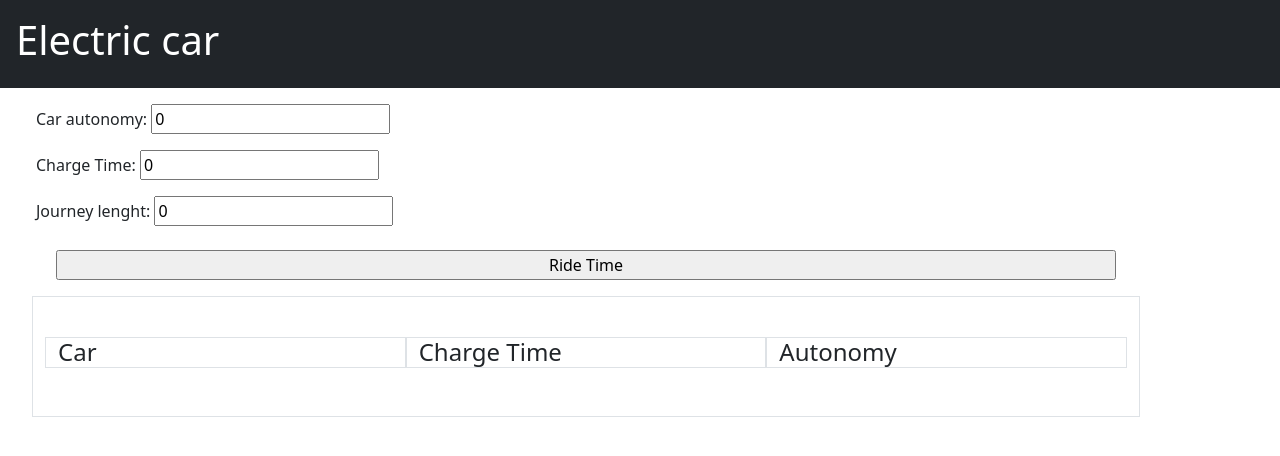
After one commit to ArthurBajt/Info802_ElectricCars, a Flask app: page /test_services in a window 1280 px wide. The commit adds this page. Shown: the top 456 px of the page. Run offline with Flask 2, Linux system fonts and the light colour scheme; data that the repository does not hold is empty.

Commit message:
ride time + service ride

```diff
--- a/ElectricCarsServices/Controller/__init__.py
+++ b/ElectricCarsServices/Controller/__init__.py
@@ -1 +1,2 @@
 from .CarController import CarController
+from .RideController import RideController
--- a/ElectricCarsServices/Service/HomeServices.py
+++ b/ElectricCarsServices/Service/HomeServices.py
@@ -1,4 +1,4 @@
-from flask import Blueprint, render_template
+from flask import Blueprint, render_template, url_for
 
 from ElectricCarsServices.Controller import CarController
 
@@ -10,3 +10,15 @@ app: Blueprint = Blueprint('home', __name__, url_prefix='/')
 def home():
     data: dict = {"cars": CarController.get()}
     return render_template("index.html", data=data)
+
+
+@app.route('/test_services')
+def test_services():
+    services: list[dict] = [
+        {"name": "Ride Time", "url": url_for("Ride.time")}
+    ]
+
+    data: dict = {"cars": CarController.get(),
+                  "services": services}
+
+    return render_template("test_services.html", data=data)
--- a/ElectricCarsServices/Service/__init__.py
+++ b/ElectricCarsServices/Service/__init__.py
@@ -2,9 +2,11 @@ from flask import Blueprint
 
 from .HomeServices import app as bp_home
 from .CarServices import app as bp_cars
+from .RideService import app as bp_ride
 
 
 services: list[Blueprint] = [
     bp_home,
-    bp_cars
+    bp_cars,
+    bp_ride
 ]
--- a/ElectricCarsServices/templates/base.html
+++ b/ElectricCarsServices/templates/base.html
@@ -6,6 +6,7 @@
       rel="stylesheet" integrity="sha384-1BmE4kWBq78iYhFldvKuhfTAU6auU8tT94WrHftjDbrCEXSU1oBoqyl2QvZ6jIW3"
       crossorigin="anonymous">
     <title>{% block title %}{% endblock %}</title>
+    {% block head %}{% endblock %}
 
 </head>
 <body>
--- /dev/null
+++ b/ElectricCarsServices/templates/test_services.html
@@ -0,0 +1,40 @@
+{% extends "base.html" %}
+
+
+{% block title %}Services{% endblock %}
+
+
+{% block main %}
+
+    <div class="m-2">
+        <form method="post">
+            <p>Car autonomy: <input value="0" min="0" name="car_autonomy"></p>
+            <p>Charge Time: <input value="0" min="0" name="car_charge_time"></p>
+            <p>Journey lenght: <input value="0" min="0" name="length"></p>
+
+            <div class="row m-2 p-2">
+                {% for service in data.services %}
+                    <input class="col px-1 mx-1" type="submit" value="{{ service.name }}" formaction="{{ service.url }}">
+                {% endfor %}
+            </div>
+        </form>
+    </div>
+
+
+    <div class="border m-1 p-4">
+        <div class="row py-3">
+            <h4 class="col border">Car</h4>
+            <h4 class="col border">Charge Time</h4>
+            <h4 class="col border">Autonomy</h4>
+        </div>
+
+        {% for car in data.cars.data %}
+            <div class="row">
+                <div class="col border">{{ car.name }}</div>
+                <div class="col border">{{ car.charge_time }}</div>
+                <div class="col border">{{ car.range }}</div>
+            </div>
+        {% endfor %}
+    </div>
+
+{% endblock %}
```
Also changed, not shown: ElectricCarsServices/Controller/RideController.py (added, +12 -0 lines), ElectricCarsServices/Service/CarServices.py (+5 -3 lines), ElectricCarsServices/Service/RideService.py (added, +14 -0 lines), ElectricCarsServices/Test/TestRide.py (added, +9 -0 lines).
